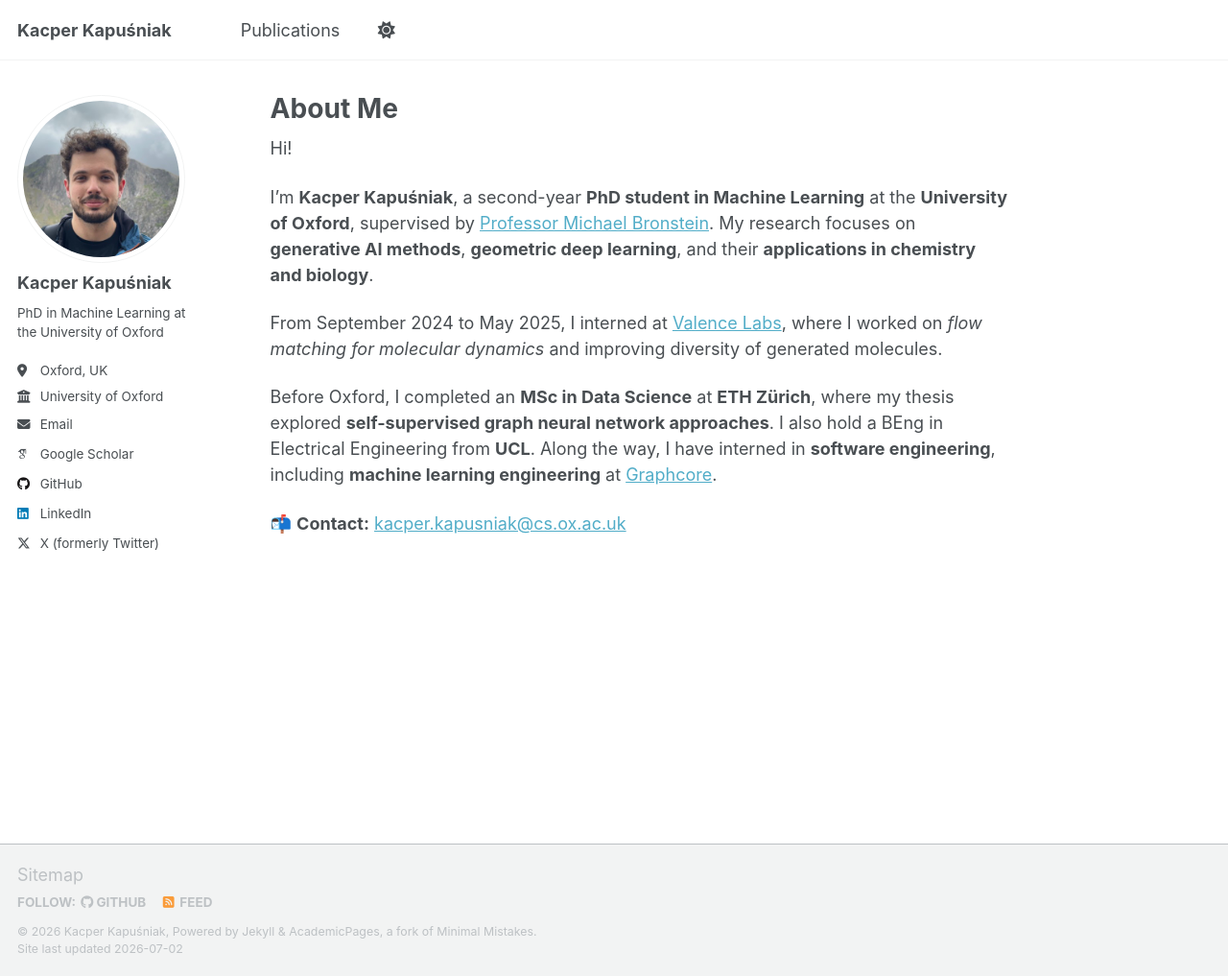
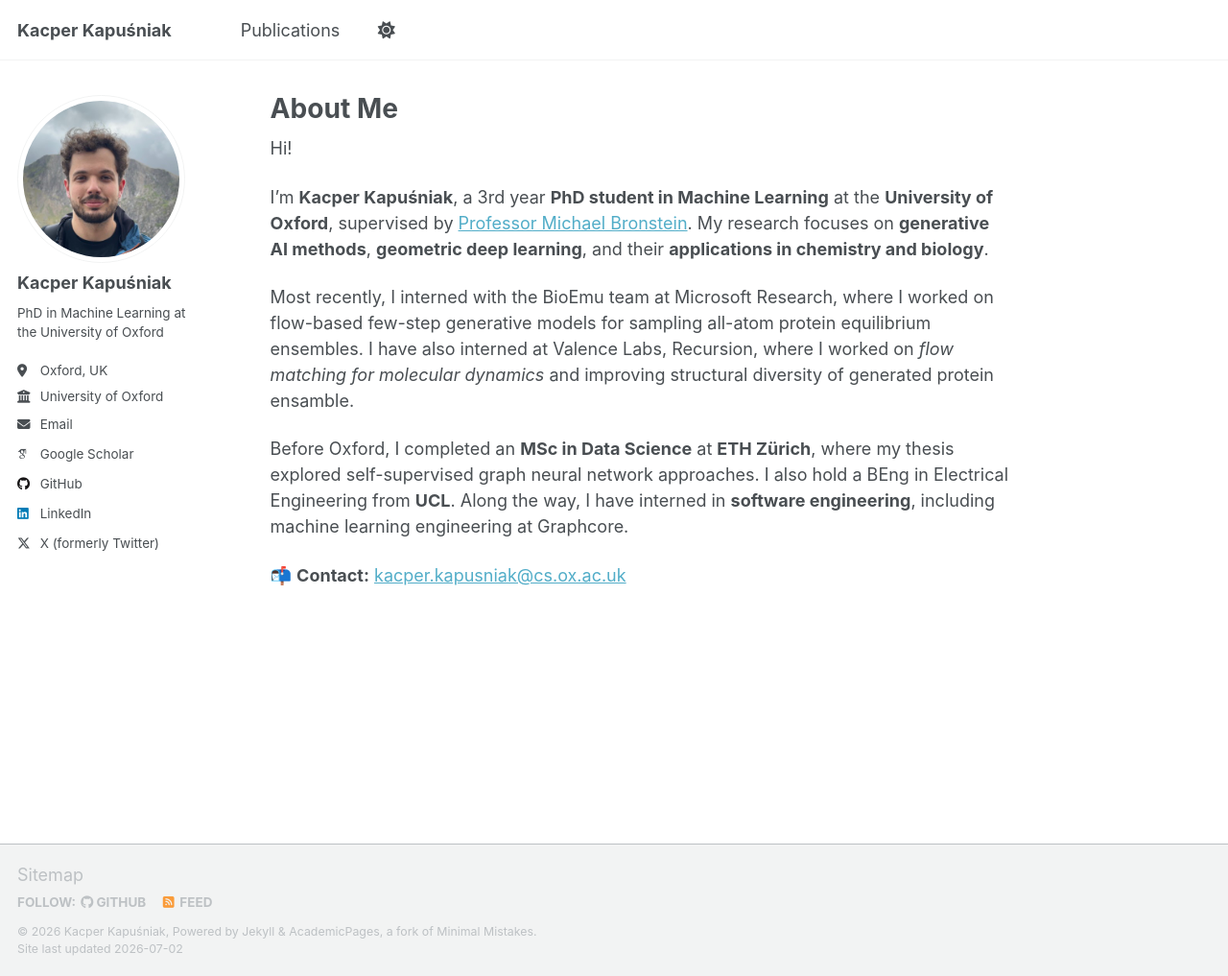
Before and after one commit to kkapusniak/kkapusniak.github.io, a Jekyll site: the page built from _pages/about.md, in a window 1280 px wide and 1017 px high. Shown: the whole window at 96% size. Built offline with Jekyll 4.4.1, drawn with Linux system fonts in a browser that asks for light colours; some web fonts are replaced; a script that is not in the unit is left out.

Commit message:
Revise personal information and internship history
Updated academic year and internship details for clarity.

```diff
--- a/_pages/about.md
+++ b/_pages/about.md
@@ -9,10 +9,11 @@ redirect_from:
 
 Hi!
 
-I’m **Kacper Kapuśniak**, a second-year **PhD student in Machine Learning** at the **University of Oxford**, supervised by [Professor Michael Bronstein](https://www.cs.ox.ac.uk/people/michael.bronstein/). My research focuses on **generative AI methods**, **geometric deep learning**, and their **applications in chemistry and biology**.
+I’m **Kacper Kapuśniak**, a 3rd year **PhD student in Machine Learning** at the **University of Oxford**, supervised by [Professor Michael Bronstein](https://www.cs.ox.ac.uk/people/michael.bronstein/). My research focuses on **generative AI methods**, **geometric deep learning**, and their **applications in chemistry and biology**.
 
-From September 2024 to May 2025, I interned at [Valence Labs](https://www.valencelabs.com), where I worked on *flow matching for molecular dynamics* and improving diversity of generated molecules.
 
-Before Oxford, I completed an **MSc in Data Science** at **ETH Zürich**, where my thesis explored **self-supervised graph neural network approaches**. I also hold a BEng in Electrical Engineering from **UCL**. Along the way, I have interned in **software engineering**, including **machine learning engineering** at [Graphcore](https://www.graphcore.ai).
+Most recently, I interned with the BioEmu team at Microsoft Research, where I worked on flow-based few-step generative models for sampling all-atom protein equilibrium ensembles. I have also interned at Valence Labs, Recursion, where I worked on *flow matching for molecular dynamics* and improving structural diversity of generated protein ensamble.
+
+Before Oxford, I completed an **MSc in Data Science** at **ETH Zürich**, where my thesis explored self-supervised graph neural network approaches. I also hold a BEng in Electrical Engineering from **UCL**. Along the way, I have interned in **software engineering**, including machine learning engineering at Graphcore.
 
 📬 **Contact:** [kacper.kapusniak@cs.ox.ac.uk](mailto:kacper.kapusniak@cs.ox.ac.uk)
```
